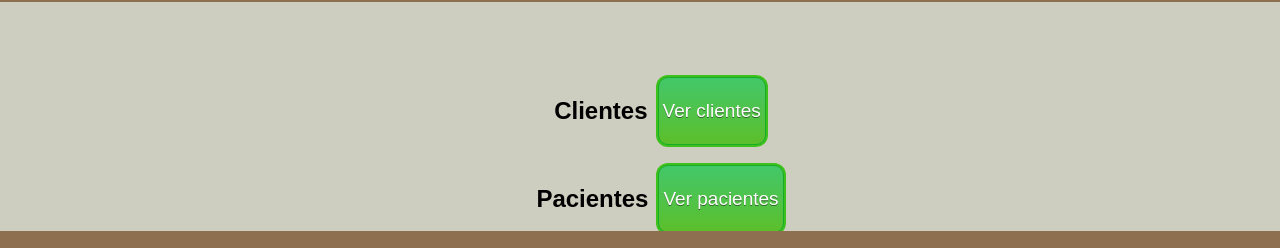
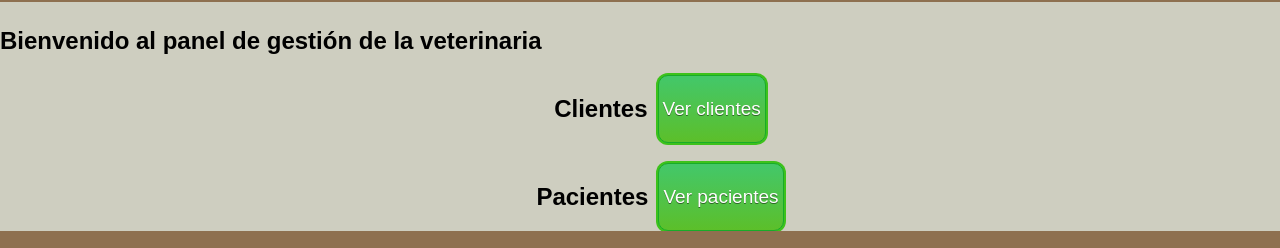
Before and after one commit to jonapadin/TPFINALFIP, a website built with Vite: page pages/veterinaria.html in a window 1280 px wide. Shown: the part 212-460 px from the top of the page. Built offline with nearby package versions, Linux system fonts and the light colour scheme.

Commit message:
Cambios basicos

```diff
--- a/pages/veterinaria.html
+++ b/pages/veterinaria.html
@@ -26,8 +26,9 @@
 
 
     <main>
-      <section style="margin: 75px 0">
+      <section style="margin: 25px 0">
         <div>
+            <h1>Bienvenido al panel de gestión de la veterinaria</h1>
           <ul class="centrar-contenedor gap-5">
             <li class="flex gap-2">
               <h2>Clientes</h2> <button class="btn-mostrar" id="mostrarMenu1">Ver clientes</button>
```
Also changed, not shown: index.html (+1 -0 lines).
